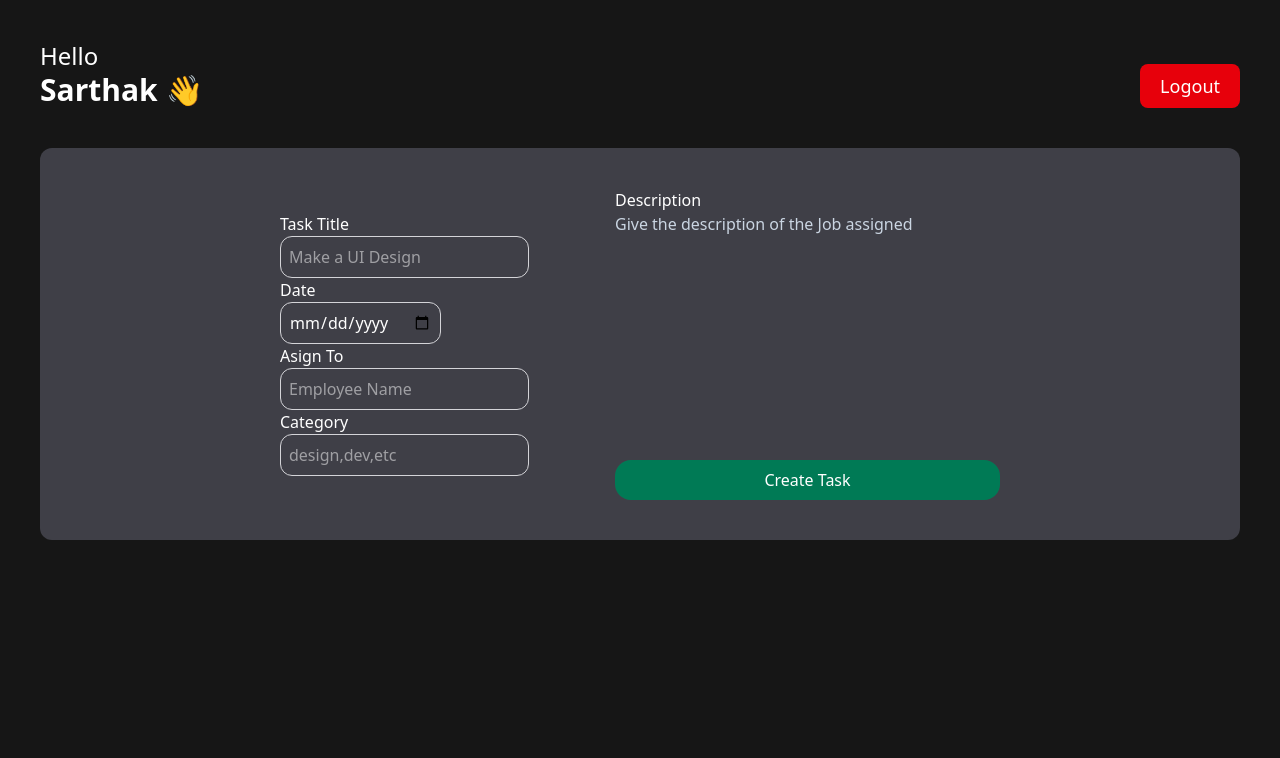
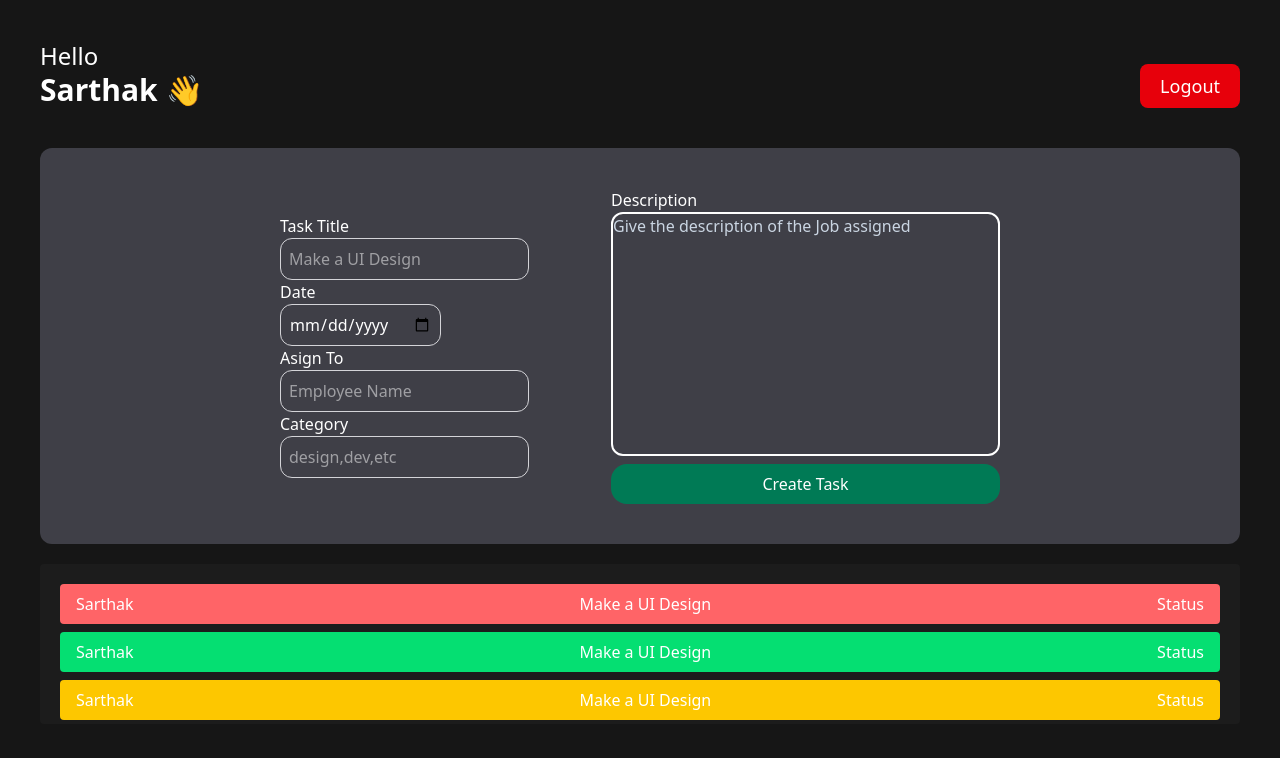
Before and after one commit to divyanshsodhi/Employee-Management-System, a React (Vite) app: page / in a window 1280 px wide. Shown: the top 758 px of the page. Built offline with nearby package versions, Linux system fonts and the light colour scheme.

Commit message:
Admin-Dashboard Completed

```diff
--- a/src/Components/Dashboard/AdminDashboard.jsx
+++ b/src/Components/Dashboard/AdminDashboard.jsx
@@ -1,12 +1,14 @@
 import React from 'react'
 import Header from '../Others/Header'
 import CreateTask from '../Others/CreateTask'
+import AllTask from '../Others/AllTask'
 
 const AdminDashboard = () => {
     return (
         <div className='h-screen w-full p-10 '>
             <Header />
           <CreateTask/>
+          <AllTask/>
         </div>
     )
 }
--- /dev/null
+++ b/src/Components/Others/AllTask.jsx
@@ -0,0 +1,35 @@
+import React from 'react'
+
+const AllTask = () => {
+  return (
+    <div id='no-scroll' className='bg-[#1c1c1c] mt-5 rounded h-40 overflow-auto  p-5'>
+      <div className='bg-red-400 mb-2 py-2 px-4 flex justify-between rounded'>
+        <h2>Sarthak </h2>
+      <h3>Make a UI Design</h3>
+      <h5>Status</h5>
+      </div>
+      <div className='bg-green-400 mb-2 py-2 px-4 flex justify-between rounded'>
+        <h2>Sarthak </h2>
+      <h3>Make a UI Design</h3>
+      <h5>Status</h5>
+      </div>
+      <div className='bg-yellow-400 mb-2 py-2 px-4 flex justify-between rounded'>
+        <h2>Sarthak </h2>
+      <h3>Make a UI Design</h3>
+      <h5>Status</h5>
+      </div>
+      <div className='bg-blue-400 mb-2 py-2 px-4 flex justify-between rounded'>
+        <h2>Sarthak </h2>
+      <h3>Make a UI Design</h3>
+      <h5>Status</h5>
+      </div>
+      <div className='bg-purple-400 mb-2 py-2 px-4 flex justify-between rounded'>
+        <h2>Sarthak </h2>
+      <h3>Make a UI Design</h3>
+      <h5>Status</h5>
+      </div>
+    </div>
+  )
+}
+
+export default AllTask
--- a/src/Components/Others/CreateTask.jsx
+++ b/src/Components/Others/CreateTask.jsx
@@ -2,9 +2,9 @@ import React from 'react'
 
 const CreateTask = () => {
   return (
-    <div >
-                <form action="" className='flex flex-wrap w-full items-start justify-between'>
-                   <div className='bg-zinc-700 w-full mt-10 flex sm:gap-10 md:justify-between lg:justify-between gap-10 p-10 items-center rounded-xl  lg:px-60 '>
+    <div className=''>
+                <form action="" className='flex flex-wrap w-full items-start justify-between '>
+                   <div className='bg-zinc-700 w-full mt-10 flex sm:gap-5 md:justify-between lg:justify-between gap-10 p-10 items-center rounded-xl  lg:px-60 '>
                         <div className="left">
                           <h3>Task Title</h3>
                           <input className='border-1 border-zinc-300 rounded-xl p-2' type="text" placeholder="Make a UI Design" name="" id="" />
@@ -17,8 +17,8 @@ const CreateTask = () => {
                         </div>
                         <div className="right flex flex-col">
                             <h3 className=''>Description</h3>
-                           <textarea  cols={40} rows={10} placeholder="Give the description of the Job assigned" className='bg-transparent placeholder:text-slate-300 resize-none ' name="" id=""></textarea>
-                           <button className='bg-emerald-700 px-3 py-2 mt-2 rounded-2xl w-full'>Create Task</button>
+                           <textarea  cols={40} rows={10} placeholder="Give the description of the Job assigned" className=' bg-transparent placeholder:text-slate-300 resize-none border-2 rounded-xl border-white' name="" id=""></textarea>
+                           <button className='bg-emerald-700 px-3 py-2 mt-2 rounded-2xl w-full b'>Create Task</button>
                         </div>
                    </div>
 
--- a/src/index.css
+++ b/src/index.css
@@ -8,3 +8,6 @@ body{
 #tasklist::-webkit-scrollbar{
     display:none
 }
+#no-scroll::-webkit-scrollbar{
+    display:none
+}
```
